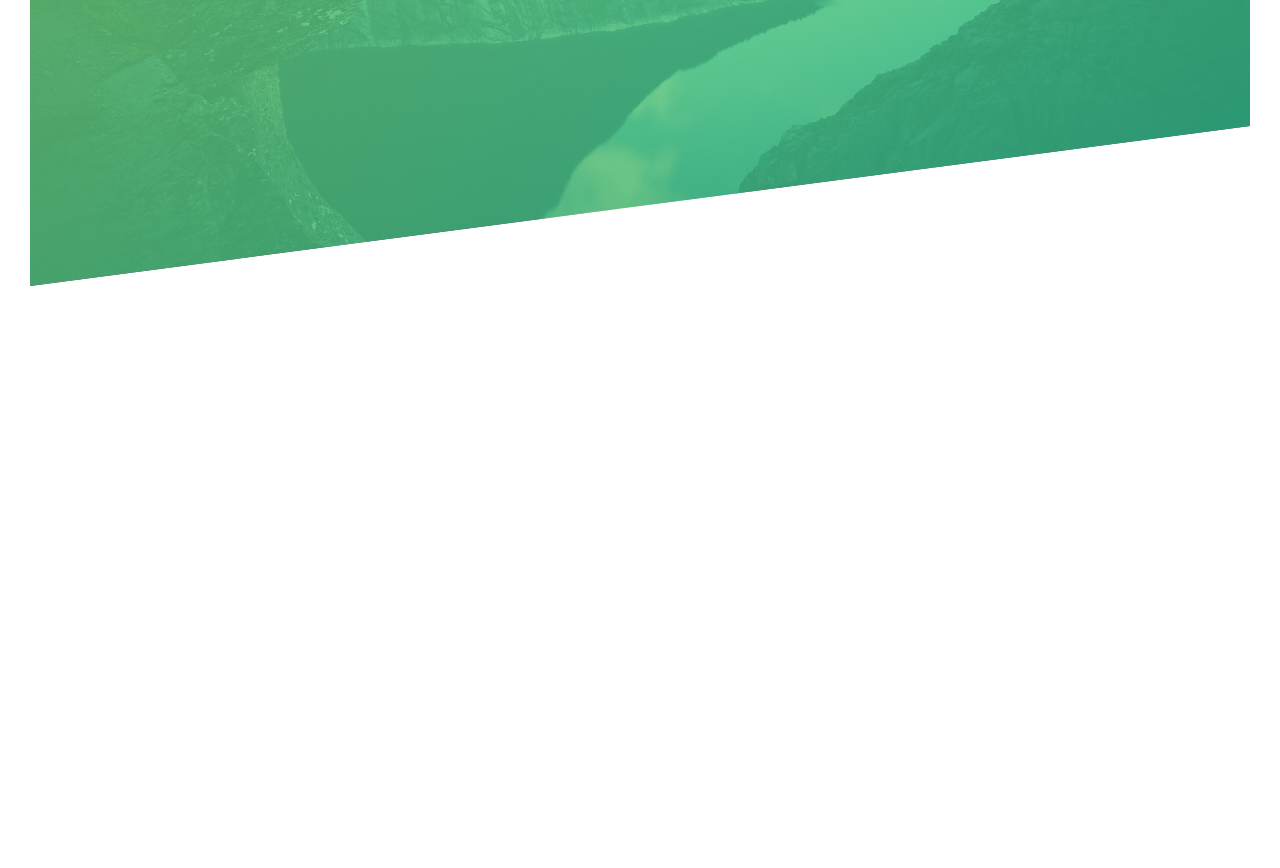
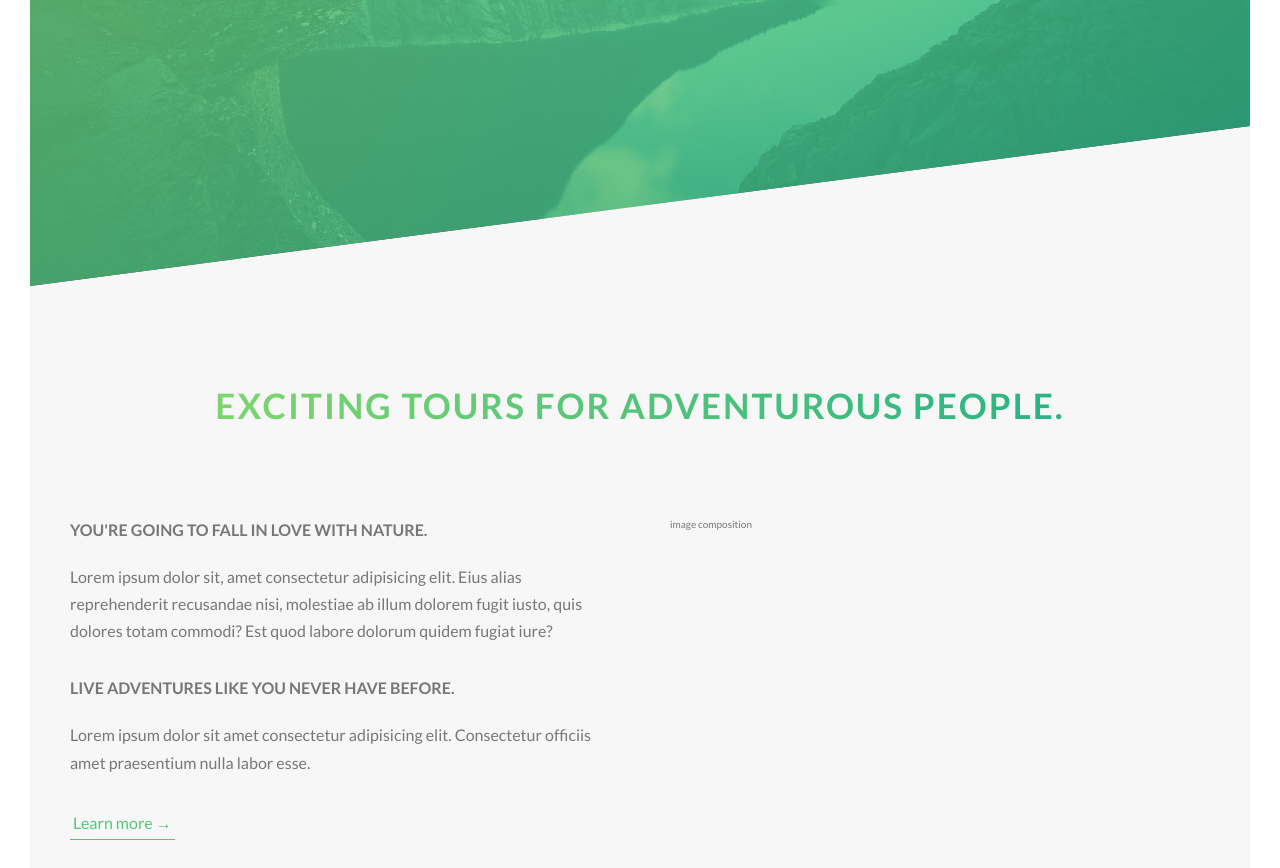
Before and after one commit to MynameisArthur/Advanced_CSS-SASS, a website: page advanced-css-course/Natours/index.html in a window 1280 px wide. Shown: the part 504-1372 px from the top of the page. Before the commit the page ends 800 px from the top, so only its background shows below. Drawn offline with nearby package versions, Linux system fonts and the light colour scheme; files that its build step writes are made by us from their sources; files whose address does not match are found by name.

Commit message:
added new main section,styling main section

```diff
--- a/advanced-css-course/Natours/index.html
+++ b/advanced-css-course/Natours/index.html
@@ -4,7 +4,7 @@
         <meta charset="UTF-8">
         <meta name="viewport" content="width=device-width, initial-scale=1.0">
         <link href="https://fonts.googleapis.com/css?family=Lato:100,300,400,700,900" rel="stylesheet">
-        <link rel="stylesheet" href="../css/styles2.css">
+        <link rel="stylesheet" href="../css/styles.css">
         <link rel="shortcut icon" type="image/png" href="img/favicon.png">
         <title>Natours | Exciting tours for adventurous people</title>
     </head>
@@ -21,5 +21,25 @@
                 <a href="#" class="btn btn--white btn--animated">Discover our tours</a>
             </div>
         </header>
+        <main>
+            <section class="section-about">
+                <div class="u-center-text u-margin-bottom-large">
+                    <h2 class="heading-secondary">
+                        Exciting tours for adventurous people.
+                    </h2>
+                </div>
+                <div class="row">
+                    <div class="col-1-of-2">
+                        <h3 class="heading-tertiary u-margin-bottom-small">You're going to fall in love with nature.</h3>
+                        <p class="paragraph">Lorem ipsum dolor sit, amet consectetur adipisicing elit. Eius alias reprehenderit recusandae nisi, molestiae ab illum dolorem fugit iusto, quis dolores totam commodi? Est quod labore dolorum quidem fugiat iure?</p>
+
+                        <h3 class="heading-tertiary u-margin-bottom-small">Live adventures like you never have before.</h3>
+                        <p class="paragraph">Lorem ipsum dolor sit amet consectetur adipisicing elit. Consectetur officiis amet praesentium nulla labor esse.</p>
+                        <a href="#" class="btn-text">Learn more &rarr;</a>
+                    </div>
+                    <div class="col-1-of-2">image composition</div>
+                </div>
+            </section>
+        </main>
     </body>
 </html>
--- a/advanced-css-course/Natours/sass/abstracts/_mixins.sass
+++ b/advanced-css-course/Natours/sass/abstracts/_mixins.sass
@@ -0,0 +1,5 @@
+@mixin clearfix
+    &::after
+        content: ''
+        clear: both
+        display: table
--- a/advanced-css-course/Natours/sass/abstracts/_variables.sass
+++ b/advanced-css-course/Natours/sass/abstracts/_variables.sass
@@ -1,4 +1,14 @@
+//Colors
 $color-primary-light: #7ed56f
 $color-primary: #55c57a
 $color-primary-dark: #28b485
 $color-grey-dark: #777
+$color-grey-light-1: #f7f7f7
+
+//Grid
+$grid-width: 114rem
+$gutter-vertical: 8rem
+$gutter-horizontal: 6rem
+
+//Font
+$default-font-size: 1.6rem
--- a/advanced-css-course/Natours/sass/base/_typography.sass
+++ b/advanced-css-course/Natours/sass/base/_typography.sass
@@ -27,3 +27,27 @@ a
         font-weight: 700
         letter-spacing: 1.75rem
         animation: moveInRight 1s ease-out
+
+.heading-secondary
+    font-size: 3.5rem
+    text-transform: uppercase
+    font-weight: 700
+    display: inline-block
+    background-image: linear-gradient(to right, $color-primary-light, $color-primary-dark)
+    -webkit-background-clip: text
+    background-clip: text
+    color: transparent
+    letter-spacing: .2rem
+    transition: all .2s
+    &:hover
+      transform: skewY(2deg) skewX(15deg) scale(1.1)
+      text-shadow: .5rem 1rem 2rem rgba(#000,.2)
+
+.heading-tertiary
+  font-size: $default-font-size
+  font-weight: 700
+  text-transform: uppercase
+.paragraph
+  font-size: $default-font-size
+  &:not(:last-child)
+    margin-bottom: 3rem
--- a/advanced-css-course/Natours/sass/base/_utilities.sass
+++ b/advanced-css-course/Natours/sass/base/_utilities.sass
@@ -0,0 +1,11 @@
+.u-center-text
+    text-align: center
+
+.u-margin-bottom-large
+    margin-bottom: 8rem
+
+.u-margin-bottom-medium
+    margin-bottom: 4rem
+
+.u-margin-bottom-small
+    margin-bottom: 2rem
--- a/advanced-css-course/Natours/sass/components/_button.sass
+++ b/advanced-css-course/Natours/sass/components/_button.sass
@@ -1,6 +1,3 @@
-
-
-
 .btn
   &:link,&:visited
     text-transform: uppercase
@@ -9,7 +6,7 @@
     border-radius: 10rem
     transition: all .2s
     position: relative
-    font-size: 1.6rem
+    font-size: $default-font-size
   &:hover
     transform: translateY(-0.3rem)
     box-shadow: 0 1rem 2rem rgba(0,0,0,.2)
@@ -40,3 +37,16 @@
       background-color: #fff
   &--animated
     animation: moveInBottom 0.5s ease-out .75s backwards
+
+.btn-text
+  &:link,&:visited
+    color: $color-primary
+    display: inline-block
+    text-decoration: none
+    border-bottom: 1px solid $color-primary
+    padding: 3px
+    font-size: $default-font-size
+
+  &:hover
+
+  &:active
--- /dev/null
+++ b/advanced-css-course/Natours/sass/layout/_grid.sass
@@ -0,0 +1,22 @@
+.row
+    max-width: $grid-width
+    margin: 0 auto
+    &:not(:last-child)
+        margin-bottom: $gutter-vertical
+    +clearfix
+    [class^='col-']
+        float: left
+        &:not(:last-child)
+            margin-right: $gutter-horizontal
+    .col-1-of-2
+        width: calc((100% - #{$gutter-horizontal})/2)
+    .col-1-of-3
+        width: calc((100% - 2 * #{$gutter-horizontal})/3)
+    .col-2-of-3
+        width: calc(2 * ((100% - 2 * #{$gutter-horizontal})/3) + #{$gutter-horizontal})
+    .col-1-of-4
+        width: calc((100% - 3 * #{$gutter-horizontal})/4)
+    .col-2-of-4
+        width: calc(2 * ((100% - 3 * #{$gutter-horizontal})/4) + #{$gutter-horizontal})
+    .col-3-of-4
+        width: calc(3 * ((100% - 3 * #{$gutter-horizontal})/4) + 2 * #{$gutter-horizontal})
--- a/advanced-css-course/Natours/sass/layout/_layout.sass
+++ b/advanced-css-course/Natours/sass/layout/_layout.sass
@@ -1 +1,2 @@
+@import 'grid'
 @import 'header'
--- /dev/null
+++ b/advanced-css-course/Natours/sass/pages/_home.sass
@@ -0,0 +1,4 @@
+.section-about
+    background-color: $color-grey-light-1
+    padding: 25rem 0
+    margin-top: -20vh
--- a/advanced-css-course/Natours/sass/pages/_pages.sass
+++ b/advanced-css-course/Natours/sass/pages/_pages.sass
@@ -0,0 +1 @@
+@import 'home'
```
Also changed, not shown: advanced-css-course/Natours/css/styles.css, advanced-css-course/Natours/css/styles2.css, advanced-css-course/Natours/sass/base/_base.sass (line endings or trailing spaces).
